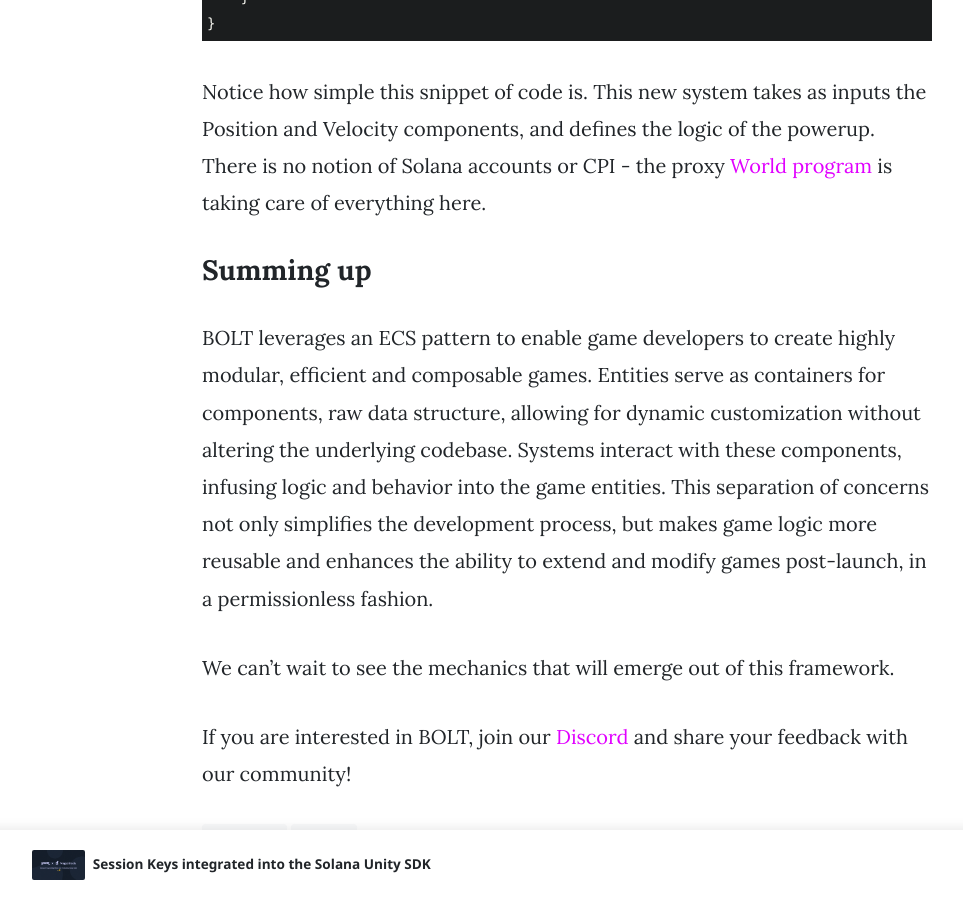
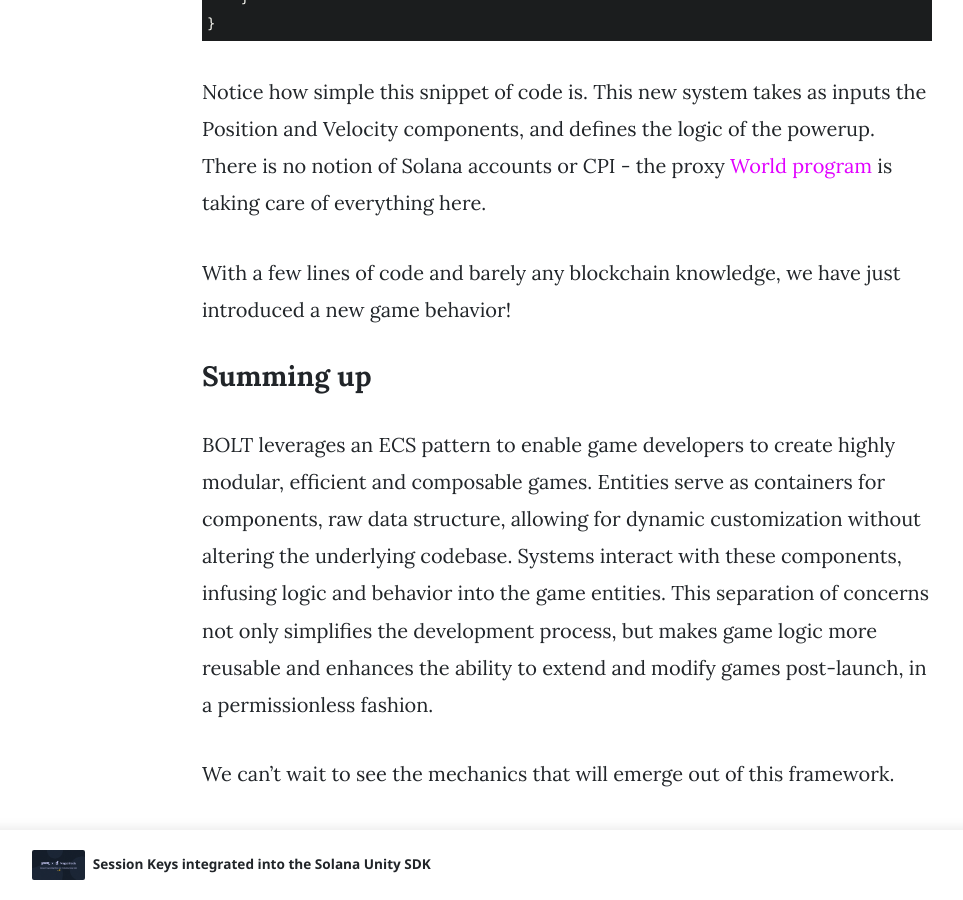
Before and after one commit to magicblock-labs/blog, a Jekyll site: the page built from _posts/2024-03-01-bolt-v0.1.md, in a window 1280 px wide and 900 px high, scrolled down 7218 px. Shown: the whole window, without its empty margins (73-1036 px from the left). Built offline with Jekyll 4.4.1, drawn with Linux system fonts in a browser that asks for light colours; nearby versions of some CDN libraries.

Commit message:
Update 2024-03-01-bolt-v0.1.md

````diff
--- a/_posts/2024-03-01-bolt-v0.1.md
+++ b/_posts/2024-03-01-bolt-v0.1.md
@@ -208,6 +208,8 @@ pub mod system_apply_velocity {
 ```
 Notice how simple this snippet of code is. This new system takes as inputs the Position and Velocity components, and defines the logic of the powerup. There is no notion of Solana accounts or CPI - the proxy [World program](https://github.com/magicblock-labs/bolt/tree/main/programs/world) is taking care of everything here.
 
+With a few lines of code and barely any blockchain knowledge, we have just introduced a new game behavior!
+
 ### Summing up
 
 BOLT leverages an ECS pattern to enable game developers to create highly modular, efficient and composable games. Entities serve as containers for components, raw data structure, allowing for dynamic customization without altering the underlying codebase. Systems interact with these components, infusing logic and behavior into the game entities. This separation of concerns not only simplifies the development process, but makes game logic more reusable and enhances the ability to extend and modify games post-launch, in a permissionless fashion.
````
